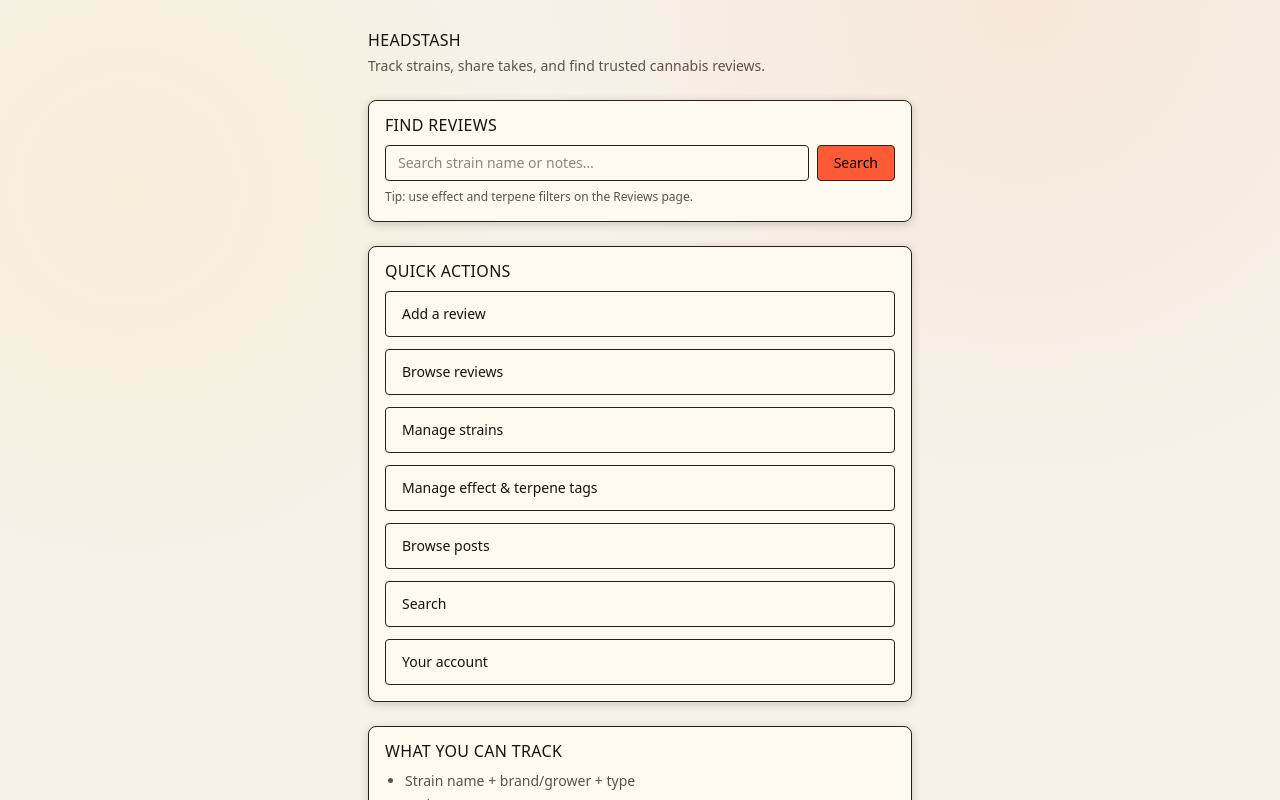
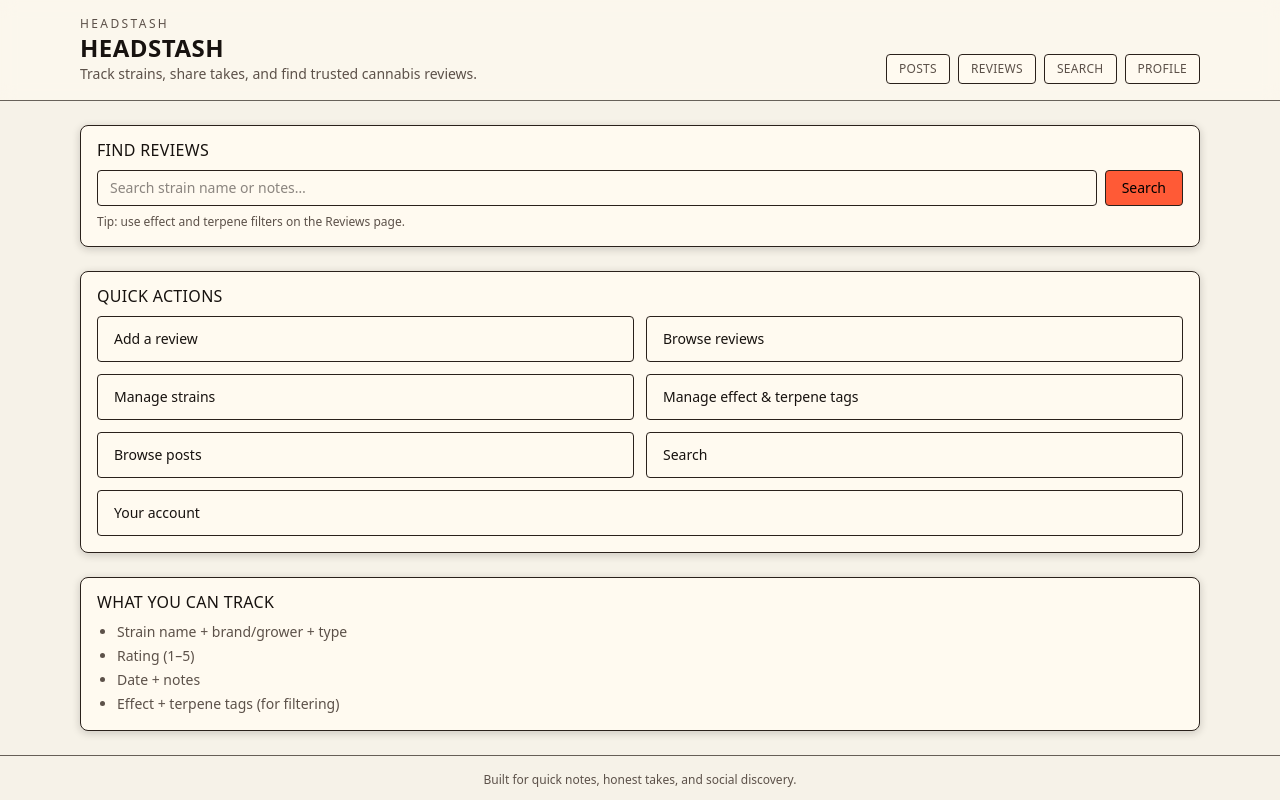
Before and after one commit to michaelasper/headstash, a Next.js app: page / in a window 1280 px wide. Shown: the top 800 px of the page. Built offline with nearby package versions, Linux system fonts and the light colour scheme.

Commit message:
feat(layout): add reusable app shell and migrate key routes

```diff
--- a/src/app/_components/ui.tsx
+++ b/src/app/_components/ui.tsx
@@ -1,4 +1,58 @@
 import Link from "next/link";
+
+export function AppShell({
+  children,
+  title,
+  subtitle,
+  nav,
+}: {
+  children: React.ReactNode;
+  title: string;
+  subtitle?: string;
+  nav?: React.ReactNode;
+}) {
+  return (
+    <div className="min-h-dvh bg-background">
+      <header className="border-b border-border/70 bg-card/60 backdrop-blur">
+        <div className="mx-auto flex w-full max-w-6xl flex-wrap items-end justify-between gap-4 px-4 py-4">
+          <div className="flex min-w-0 flex-col gap-1">
+            <p className="text-xs font-medium uppercase tracking-[0.2em] text-muted-foreground">
+              Headstash
+            </p>
+            <h1 className="text-xl font-semibold tracking-tight md:text-2xl">{title}</h1>
+            {subtitle ? <p className="text-sm text-muted-foreground">{subtitle}</p> : null}
+          </div>
+          {nav ? <nav aria-label="Primary" className="flex flex-wrap gap-2">{nav}</nav> : null}
+        </div>
+      </header>
+
+      <main id="main-content" className="mx-auto flex w-full max-w-6xl flex-col gap-6 px-4 py-6">
+        {children}
+      </main>
+
+      <footer className="border-t border-border/70 py-4 text-center text-xs text-muted-foreground">
+        Built for quick notes, honest takes, and social discovery.
+      </footer>
+    </div>
+  );
+}
+
+export function AppShellNavLink({
+  href,
+  children,
+}: {
+  href: string;
+  children: React.ReactNode;
+}) {
+  return (
+    <Link
+      href={href}
+      className="rounded-md border border-border bg-card px-3 py-1.5 text-xs font-medium uppercase tracking-wide text-muted-foreground transition hover:bg-hover hover:text-foreground"
+    >
+      {children}
+    </Link>
+  );
+}
 
 export function Container({
   children,
--- a/src/app/me/page.tsx
+++ b/src/app/me/page.tsx
@@ -5,7 +5,7 @@ import { getServerSession } from "next-auth";
 import { authOptions } from "@/auth";
 import { prisma } from "@/lib/prisma";
 import { handleSlug } from "@/lib/handles";
-import { Card, Container, PageHeader } from "@/app/_components/ui";
+import { AppShell, AppShellNavLink, Card } from "@/app/_components/ui";
 
 export const dynamic = "force-dynamic";
 
@@ -18,8 +18,16 @@ export default async function MePage() {
 
   if (!session?.user?.email) {
     return (
-      <Container>
-        <PageHeader title="Account" subtitle="You’re currently signed out." />
+      <AppShell
+        title="Account"
+        subtitle="You’re currently signed out."
+        nav={
+          <>
+            <AppShellNavLink href="/">Home</AppShellNavLink>
+            <AppShellNavLink href="/auth/signin">Sign in</AppShellNavLink>
+          </>
+        }
+      >
         <Card>
           <Link
             href="/auth/signin"
@@ -28,7 +36,7 @@ export default async function MePage() {
             Sign in
           </Link>
         </Card>
-      </Container>
+      </AppShell>
     );
   }
 
@@ -48,8 +56,16 @@ export default async function MePage() {
   // Avoid redirect loops by not applying this guard to /onboarding.
   if (!user?.handle) {
     return (
-      <Container>
-        <PageHeader title="Welcome" subtitle="Let’s set up your profile." />
+      <AppShell
+        title="Welcome"
+        subtitle="Let’s set up your profile."
+        nav={
+          <>
+            <AppShellNavLink href="/">Home</AppShellNavLink>
+            <AppShellNavLink href="/onboarding">Onboarding</AppShellNavLink>
+          </>
+        }
+      >
         <Card>
           <Link
             href="/onboarding"
@@ -58,41 +74,25 @@ export default async function MePage() {
             Continue onboarding
           </Link>
         </Card>
-      </Container>
+      </AppShell>
     );
   }
 
   return (
-    <Container>
-      <PageHeader
-        title="Account"
-        subtitle={user.displayName ?? user.handle ?? "Session info"}
-        right={
-          <div className="flex gap-3 text-sm">
-            <Link href="/posts" className="text-neutral-600 hover:underline">
-              Posts
-            </Link>
-            <Link href="/me/favorites" className="text-neutral-600 hover:underline">
-              Favorites
-            </Link>
-            <Link
-              href="/notifications"
-              className="flex items-center gap-1 text-neutral-600 hover:underline"
-            >
-              <span>Notifications</span>
-              {unreadCount > 0 ? (
-                <span className="rounded-full bg-neutral-900 px-1.5 py-0.5 text-[10px] font-semibold leading-none text-white">
-                  {unreadCount}
-                </span>
-              ) : null}
-            </Link>
-            <Link href="/search" className="text-neutral-600 hover:underline">
-              Search
-            </Link>
-          </div>
-        }
-      />
-
+    <AppShell
+      title="Account"
+      subtitle={user.displayName ?? user.handle ?? "Session info"}
+      nav={
+        <>
+          <AppShellNavLink href="/posts">Posts</AppShellNavLink>
+          <AppShellNavLink href="/me/favorites">Favorites</AppShellNavLink>
+          <AppShellNavLink href="/notifications">
+            Notifications{unreadCount > 0 ? ` (${unreadCount})` : ""}
+          </AppShellNavLink>
+          <AppShellNavLink href="/search">Search</AppShellNavLink>
+        </>
+      }
+    >
       <Card>
         <div className="text-sm">
           <div>
@@ -122,6 +122,6 @@ export default async function MePage() {
           </Link>
         </div>
       </Card>
-    </Container>
+    </AppShell>
   );
 }
--- a/src/app/page.tsx
+++ b/src/app/page.tsx
@@ -1,18 +1,21 @@
 import Link from "next/link";
+
+import { AppShell, AppShellNavLink } from "@/app/_components/ui";
 
 export default function Home() {
   return (
-    <main
-      id="main-content"
-      className="mx-auto flex min-h-dvh max-w-xl flex-col gap-6 px-4 py-8"
+    <AppShell
+      title="Headstash"
+      subtitle="Track strains, share takes, and find trusted cannabis reviews."
+      nav={
+        <>
+          <AppShellNavLink href="/posts">Posts</AppShellNavLink>
+          <AppShellNavLink href="/reviews">Reviews</AppShellNavLink>
+          <AppShellNavLink href="/search">Search</AppShellNavLink>
+          <AppShellNavLink href="/me">Profile</AppShellNavLink>
+        </>
+      }
     >
-      <header className="flex flex-col gap-2">
-        <h1 className="text-h1">Headstash</h1>
-        <p className="text-sm text-muted-foreground">
-          Track strains, share takes, and find trusted cannabis reviews.
-        </p>
-      </header>
-
       <section className="rounded-lg border border-border bg-card p-4 shadow-[var(--shadow-1)]">
         <h2 className="text-base font-medium">Find reviews</h2>
         <form
@@ -44,7 +47,7 @@ export default function Home() {
 
       <section className="rounded-lg border border-border bg-card p-4 shadow-[var(--shadow-1)]">
         <h2 className="text-base font-medium">Quick actions</h2>
-        <nav className="mt-3 grid grid-cols-1 gap-3" aria-label="Quick actions">
+        <nav className="mt-3 grid grid-cols-1 gap-3 md:grid-cols-2" aria-label="Quick actions">
           <Link
             href="/reviews/new"
             className="rounded-md border border-border px-4 py-3 text-sm font-medium hover:bg-hover"
@@ -83,7 +86,7 @@ export default function Home() {
           </Link>
           <Link
             href="/me"
-            className="rounded-md border border-border px-4 py-3 text-sm font-medium hover:bg-hover"
+            className="rounded-md border border-border px-4 py-3 text-sm font-medium hover:bg-hover md:col-span-2"
           >
             Your account
           </Link>
@@ -99,10 +102,6 @@ export default function Home() {
           <li>Effect + terpene tags (for filtering)</li>
         </ul>
       </section>
-
-      <footer className="text-xs text-muted-foreground">
-        Start with a review, then build your profile and follow people with similar taste.
-      </footer>
-    </main>
+    </AppShell>
   );
 }
--- a/src/app/posts/page.tsx
+++ b/src/app/posts/page.tsx
@@ -4,7 +4,7 @@ import { getServerSession } from "next-auth";
 
 import { authOptions } from "@/auth";
 import { prisma } from "@/lib/prisma";
-import { Card, Container, PageHeader } from "@/app/_components/ui";
+import { AppShell, AppShellNavLink, Card } from "@/app/_components/ui";
 import PostComposer from "@/app/posts/postComposer";
 import FeedTabs from "@/app/posts/_components/FeedTabs";
 import { toggleLike } from "@/app/posts/reactions";
@@ -77,19 +77,21 @@ export default async function PostsPage() {
   ]);
 
   return (
-    <Container>
-      <PageHeader
-        title="Posts"
-        subtitle="See what people are sharing and add your own take."
-        right={
-          <div className="flex items-center gap-2">
-            <FeedTabs active="global" />
-            <Link href="/" className="text-sm text-muted-foreground hover:underline">
-              Home
-            </Link>
-          </div>
-        }
-      />
+    <AppShell
+      title="Posts"
+      subtitle="See what people are sharing and add your own take."
+      nav={
+        <>
+          <AppShellNavLink href="/">Home</AppShellNavLink>
+          <AppShellNavLink href="/posts/following">Following</AppShellNavLink>
+          <AppShellNavLink href="/reviews">Reviews</AppShellNavLink>
+          <AppShellNavLink href="/search">Search</AppShellNavLink>
+        </>
+      }
+    >
+      <div className="flex items-center justify-between gap-3">
+        <FeedTabs active="global" />
+      </div>
 
       <Card>
         {session?.user?.email ? (
@@ -259,6 +261,6 @@ export default async function PostsPage() {
           </ul>
         )}
       </Card>
-    </Container>
+    </AppShell>
   );
 }
```
